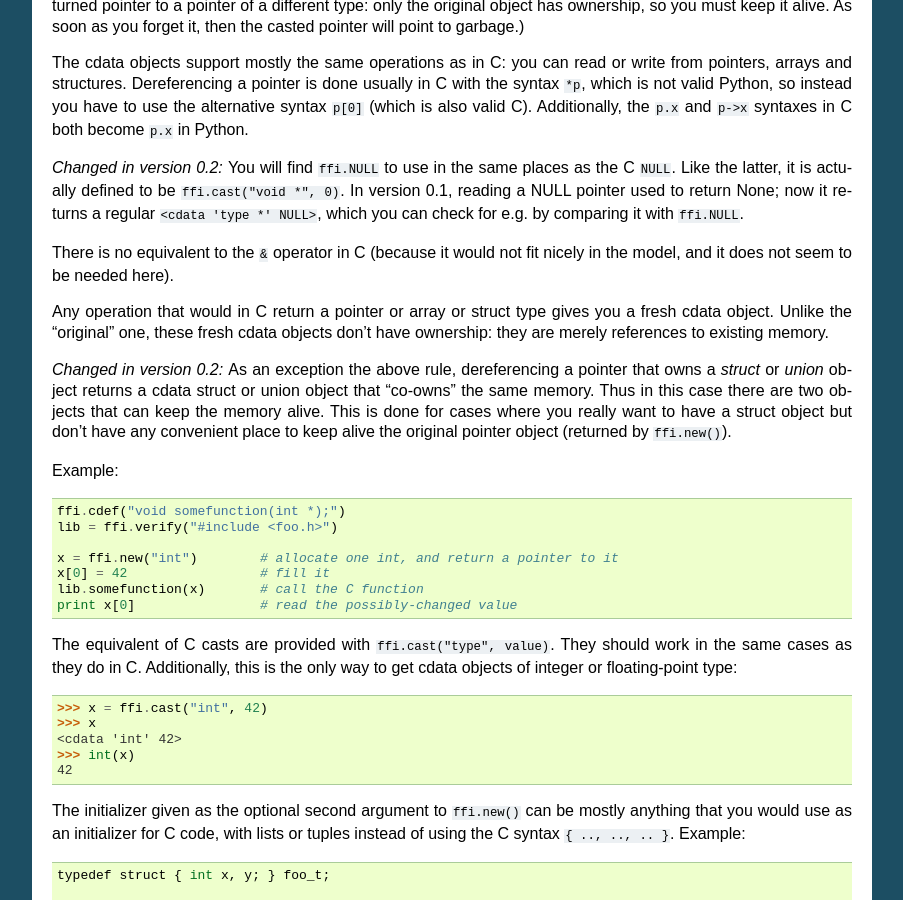
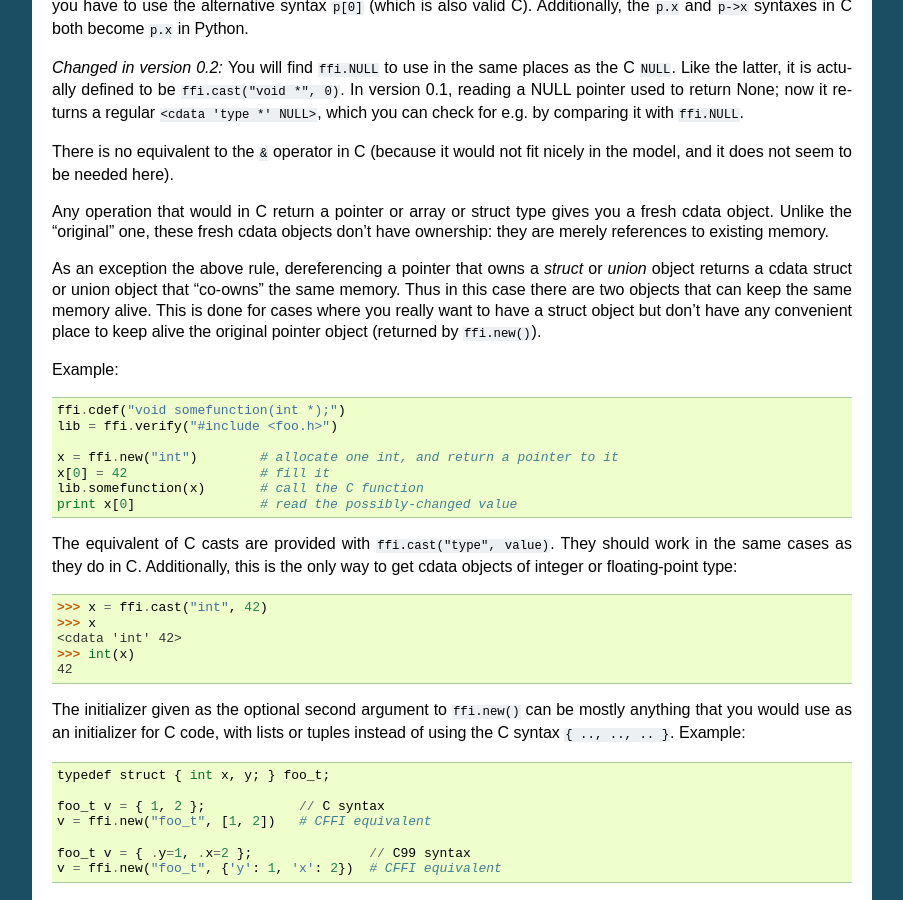
Before and after one commit to python-cffi/cffi, a Sphinx documentation site: the page built from doc/source/index.rst, in a window 1280 px wide and 900 px high, scrolled down 6664 px. Shown: the whole window, without its empty margins (198-1101 px from the left). Built offline with Sphinx 7.4.7, drawn with Linux system fonts in a browser that asks for light colours; some of the changed text lies outside the part shown.

Commit message:
Get rid of the versionadded and most versionchanged tags, which don't add much and which are an incomplete list anyway.  Kept only one of them: reading NULL pointers no longer returns None.

```diff
--- a/doc/source/index.rst
+++ b/doc/source/index.rst
@@ -413,11 +413,8 @@
    ``foo_t *`` without you needing to look inside the ``foo_t``.
 
 *  array lengths: when used as structure fields, arrays can have an
-   unspecified length, as in "``int n[];``".  The length is completed
-   by the C compiler.
-
-   .. versionadded:: 0.2
-      You can also specify it as "``int n[...];``".
+   unspecified length, as in "``int n[];``" or "``int n[...];``.
+   The length is completed by the C compiler.
 
 *  enums: in "``enum foo { A, B, C, ... };``" (with a trailing "``...``"),
    the enumerated values are not necessarily in order; the C compiler
@@ -511,14 +508,13 @@
 cdata objects don't have ownership: they are merely references to
 existing memory.
 
-.. versionchanged:: 0.2
-   As an exception the above rule, dereferencing a pointer that owns a
-   *struct* or *union* object returns a cdata struct or union object
-   that "co-owns" the same memory.  Thus in this case there are two
-   objects that can keep the memory alive.  This is done for cases where
-   you really want to have a struct object but don't have any convenient
-   place to keep alive the original pointer object (returned by
-   ``ffi.new()``).
+As an exception the above rule, dereferencing a pointer that owns a
+*struct* or *union* object returns a cdata struct or union object
+that "co-owns" the same memory.  Thus in this case there are two
+objects that can keep the same memory alive.  This is done for cases where
+you really want to have a struct object but don't have any convenient
+place to keep alive the original pointer object (returned by
+``ffi.new()``).
 
 Example::
 
@@ -645,9 +641,7 @@
 with "``...;``" and completed with ``verify()``; you need to declare it
 completely in ``cdef()``.
 
-.. versionadded:: 0.2
-   Aside from these limitations, functions and callbacks can now return
-   structs.
+Aside from these limitations, functions and callbacks can return structs.
 
 
 Variadic function calls
@@ -704,14 +698,13 @@
 the exception cannot be propagated.  Instead, it is printed to stderr
 and the C-level callback is made to return a default value.
 
-.. versionadded:: 0.2
-   The returned value in case of errors is null by default, but can be
-   specified with the ``error`` keyword argument to ``ffi.callback()``::
+The returned value in case of errors is null by default, but can be
+specified with the ``error`` keyword argument to ``ffi.callback()``::
 
-       >>> ffi.callback("int(*)(int, int)", myfunc, error=42)
+    >>> ffi.callback("int(*)(int, int)", myfunc, error=42)
 
-   In all cases the exception is printed to stderr, so this should be
-   used only as a last-resort solution.
+In all cases the exception is printed to stderr, so this should be
+used only as a last-resort solution.
 
 
 Miscellaneous
```
